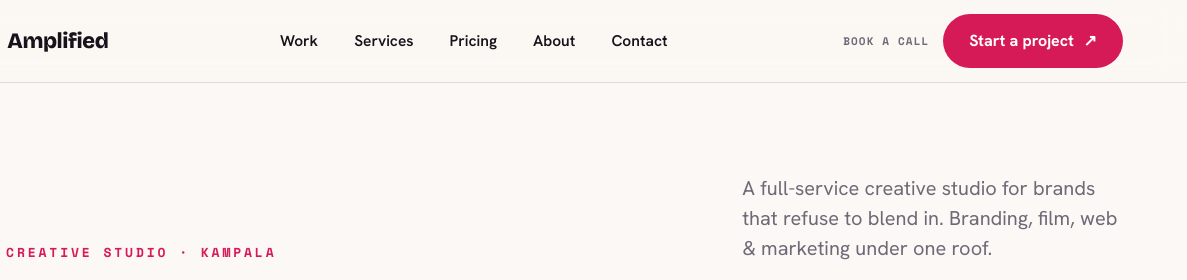
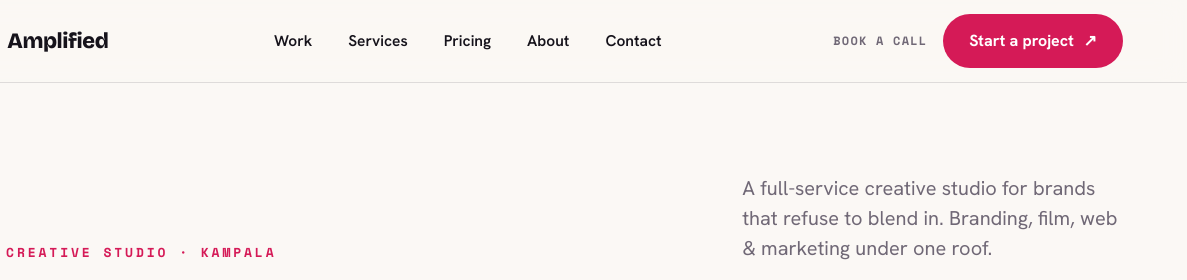
Before and after one commit to NasserSKD/amplified-kreative, a website: page index.html in a window 1280 px wide. Shown: the top 280 px of the page, 93-1280 px from the left. Drawn offline with Linux system fonts and the light colour scheme.

Commit message:
style(design): FINDING-004 — nav__book font-size 11px→12px, touch target min-height 44px

```diff
--- a/styles.css
+++ b/styles.css
@@ -121,7 +121,7 @@ h1,h2,h3{font-family:var(--display);font-weight:700;line-height:1;letter-spacing
 .nav__links a:hover{background:var(--paper-2)}
 .nav__links a.is-active{color:var(--magenta)}
 .nav__cta{display:flex;align-items:center;gap:10px}
-.nav__book{font-family:var(--mono);font-size:11px;font-weight:700;letter-spacing:.1em;text-transform:uppercase;color:var(--muted);padding:10px 4px}
+.nav__book{font-family:var(--mono);font-size:12px;font-weight:700;letter-spacing:.1em;text-transform:uppercase;color:var(--muted);padding:13px 6px;min-height:44px;display:inline-flex;align-items:center}
 .nav__book:hover{color:var(--magenta)}
 .nav__burger{display:none;flex-direction:column;gap:5px;padding:10px}
 .nav__burger span{width:24px;height:2.5px;background:var(--ink);border-radius:2px;transition:transform .25s ease,opacity .25s ease}
```
